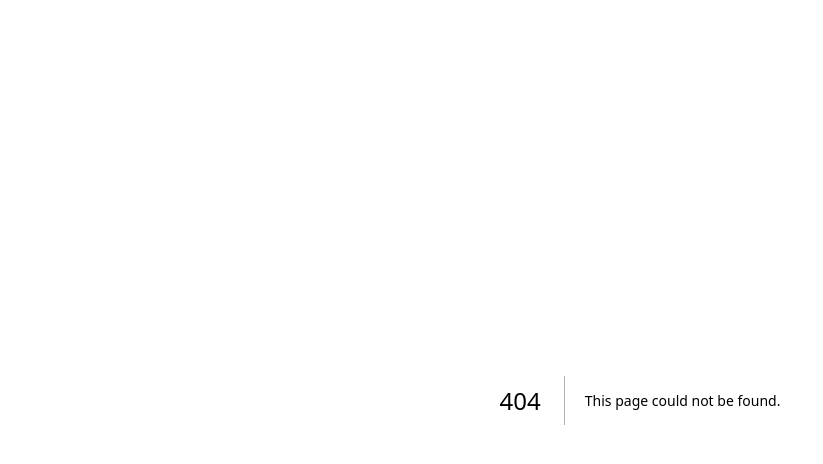
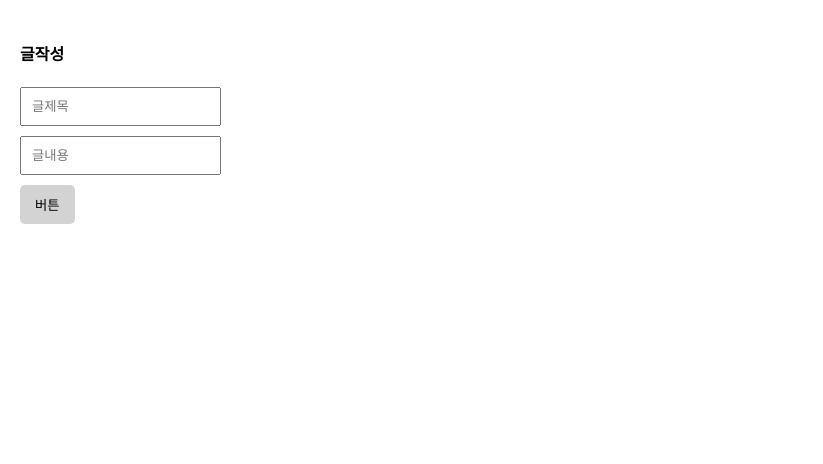
Before and after one commit to Mayreeel/nextjsPractice, a Next.js app: page /write in a window 1280 px wide. Before the commit this address had no page. Shown: the top 464 px of the page, without its empty margins (0-823 px from the left). Built offline with nearby package versions, Linux system fonts and the light colour scheme.

Commit message:
feat : write page

```diff
--- /dev/null
+++ b/src/app/write/page.tsx
@@ -0,0 +1,12 @@
+export default async function Write() {
+  return (
+    <div className="p-20">
+      <h4>글작성</h4>
+      <form action="/api/post/new" method="POST">
+        <input type="text" name="title" placeholder="글제목"></input>
+        <input type="text" name="content" placeholder="글내용"></input>
+        <button type="submit">버튼</button>
+      </form>
+    </div>
+  );
+}
```
